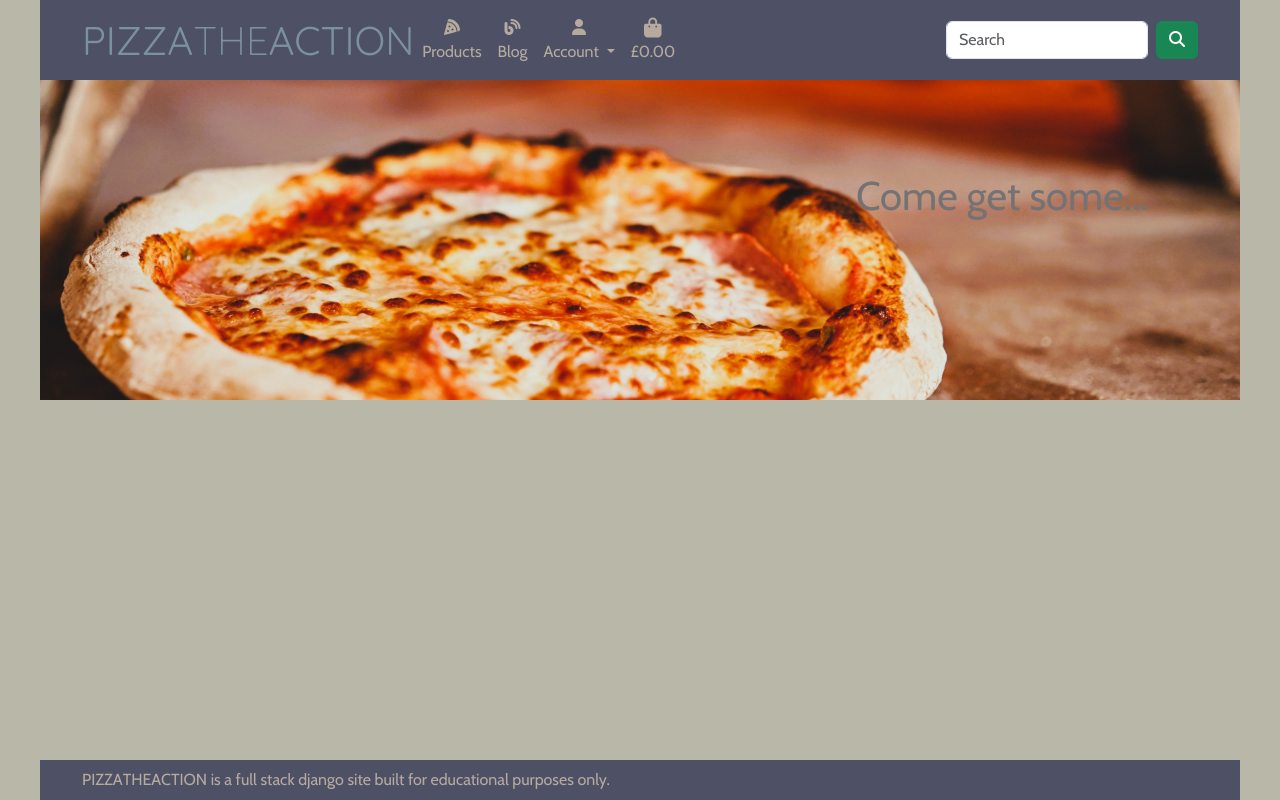
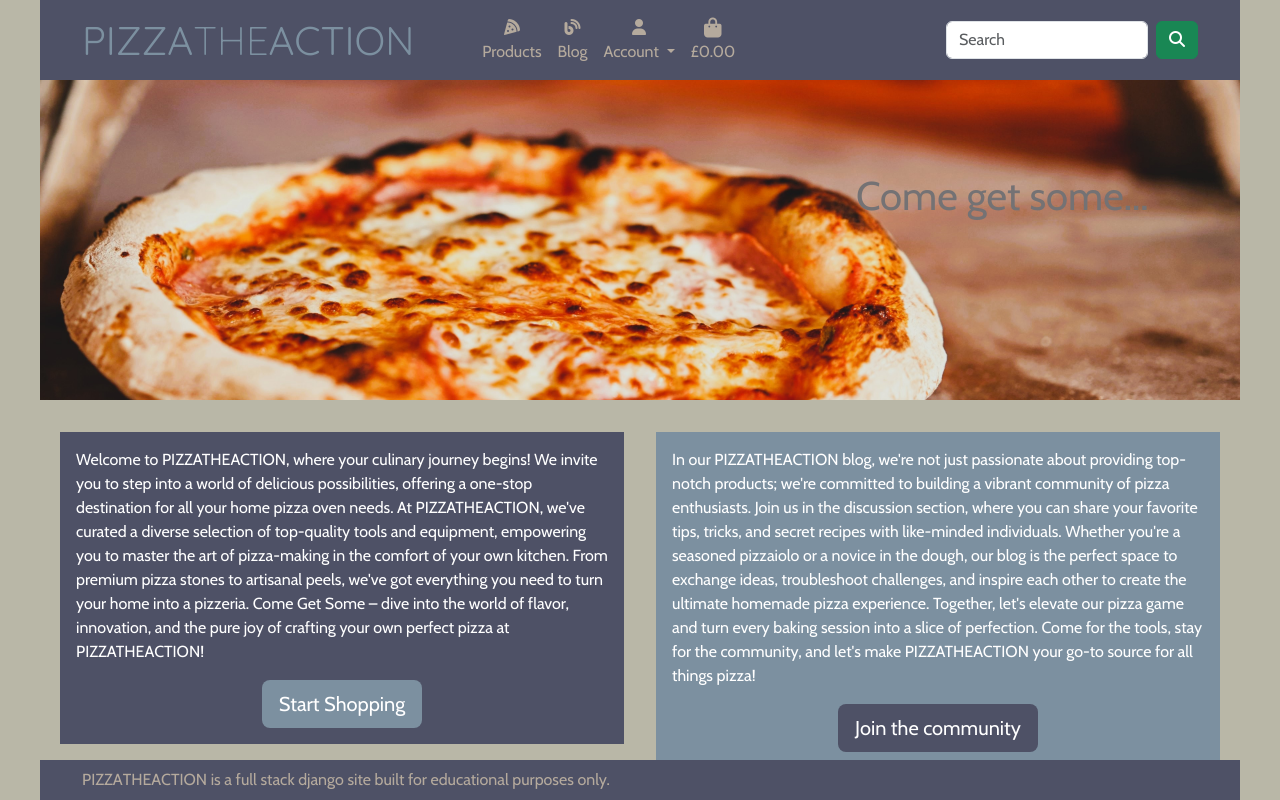
Before and after one commit to AHendley84/pp4-pizzatheaction, a Django app: page / in a window 1280 px wide. Run offline with Django 3.2, Linux system fonts and the light colour scheme.

Commit message:
Add flex containers to hold intro to each aspect of the site's features

```diff
--- a/home/templates/home/index.html
+++ b/home/templates/home/index.html
@@ -21,6 +21,42 @@
     </div>
 </div>
 <div id="home-intro">
+    <div class="row p-3">
+        <div class="col-sm-12 col-md-6 p-3 d-flex flex-column align-items-stretch">
+            <div class="container-a-background p-3">
+                <p class="text-white">
+                    Welcome to PIZZATHEACTION, where your culinary journey begins! We invite you to step into a world of
+                    delicious possibilities, offering a one-stop destination for all your home pizza oven needs. At
+                    PIZZATHEACTION, we've curated a diverse selection of top-quality tools and equipment, empowering you
+                    to master the art of pizza-making in the comfort of your own kitchen. From premium pizza stones to
+                    artisanal peels, we've got everything you need to turn your home into a pizzeria. Come Get Some –
+                    dive into the world of flavor, innovation, and the pure joy of crafting your own perfect pizza at
+                    PIZZATHEACTION!
+                </p>
+                <div class="text-center">
+                    <a href="#" class="btn-shop btn btn-lg container-b-background text-white">Start Shopping</a>
+                </div>
+            </div>
 
         </div>
+        <div class="col-sm-12 col-md-6 p-3 d-flex flex-column align-items-stretch">
+            <div class="container-b-background p-3">
+                <p class="text-white">
+                    In our PIZZATHEACTION blog, we're not just passionate about providing top-notch products; we're
+                    committed to building a vibrant community of pizza enthusiasts. Join us in the discussion section,
+                    where you can share your favorite tips, tricks, and secret recipes with like-minded individuals.
+                    Whether you're a seasoned pizzaiolo or a novice in the dough, our blog is the perfect space to
+                    exchange ideas, troubleshoot challenges, and inspire each other to create the ultimate homemade
+                    pizza experience. Together, let's elevate our pizza game and turn every baking session into a slice
+                    of perfection. Come for the tools, stay for the community, and let's make PIZZATHEACTION your go-to
+                    source for all things pizza!
+                </p>
+                <div class="text-center">
+                    <a href="#" class="btn-blog btn btn-lg container-a-background text-white">Join the community</a>
+                </div>
+            </div>
+
+        </div>
+    </div>
+</div>
 {% endblock %}e
--- a/static/css/base.css
+++ b/static/css/base.css
@@ -85,6 +85,14 @@ footer {
     overflow: hidden;
 }
 
+.container-a-background {
+    background-color: #4e5166;
+}
+
+.container-b-background {
+    background-color: #7c90a0;
+}
+
 /* Media queries */
 
 /* XS Screens Only */
@@ -101,7 +109,7 @@ footer {
     }
 }
 
-@media (max-width: 1200px) {
+@media (min-width: 992px) {
     .pta-logo {
         padding-right: 60px;
     }
```
Lines whose indentation alone changed are shown as unchanged.
